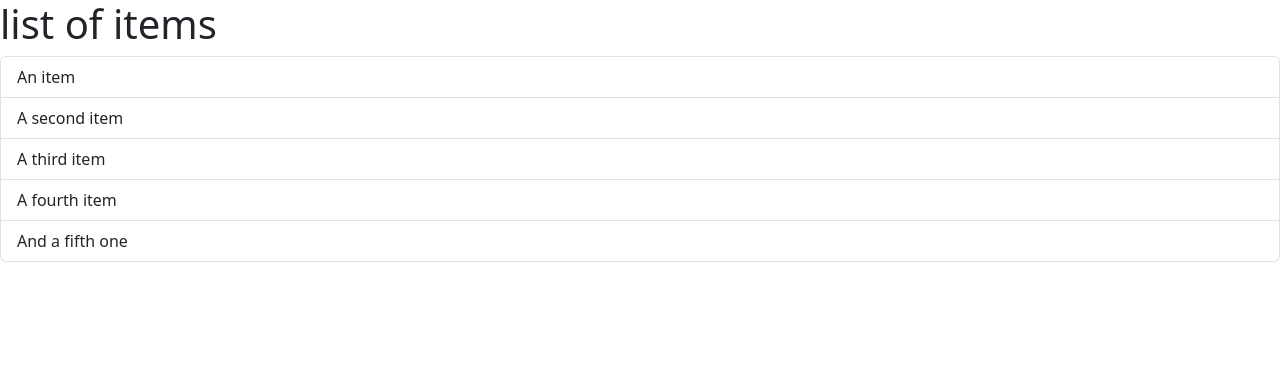
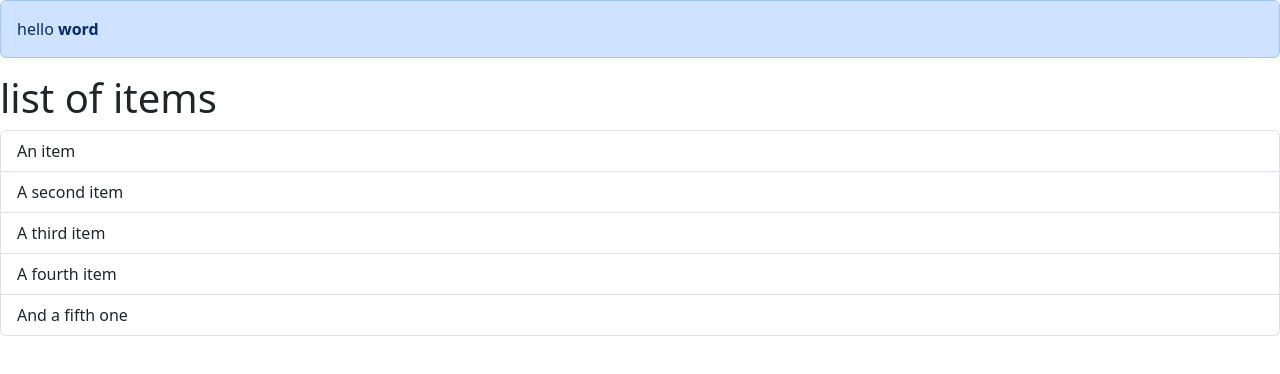
Before and after one commit to ismahelZero/game-store, a React (Vite) app: page / in a window 1280 px wide. Shown: the top 374 px of the page. Built offline with nearby package versions, Linux system fonts and the light colour scheme.

Commit message:
feat: making an alert component and using to pass children to it

```diff
--- a/src/App.tsx
+++ b/src/App.tsx
@@ -1,4 +1,5 @@
 import ListGroup from './components/ListGroup'
+import Alert from './components/Alert'
 
 function App() {
   let items = [
@@ -14,6 +15,9 @@
   }
   return (
     <div>
+      <Alert>
+        hello <span className="fw-bold">word</span>
+      </Alert>
       <ListGroup
         items={items}
         heading="list of items"
--- /dev/null
+++ b/src/components/Alert.tsx
@@ -0,0 +1,13 @@
+import {ReactNode} from "react";
+
+interface Props {
+    children: ReactNode
+}
+
+const Alert = ({children}: Props) => (
+    <div className="alert alert-primary">
+        {children}
+    </div>
+);
+
+export default Alert;
```
